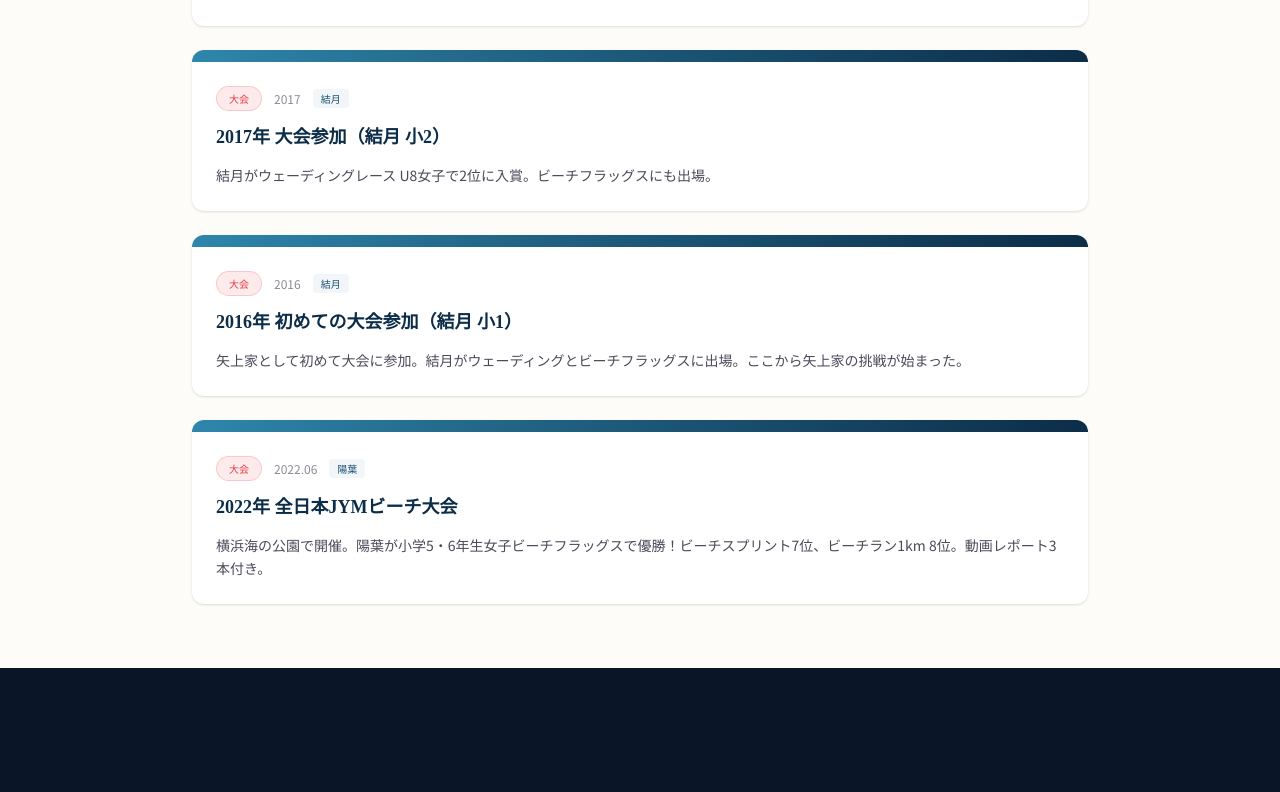
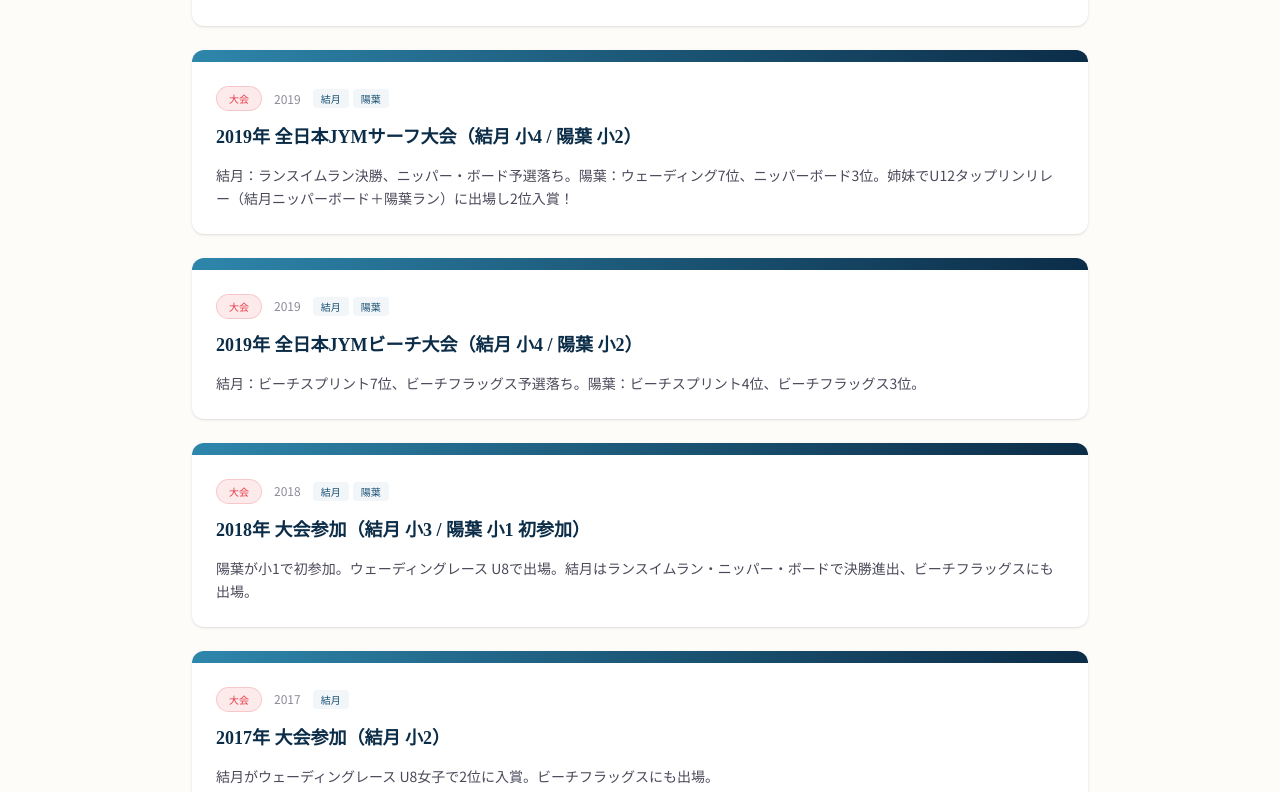
Before and after one commit to nagomi2014/yagami-family, a Next.js app: page /activity in a window 1280 px wide. Shown: the part 1168-1960 px from the top of the page. Built offline with nearby package versions, Linux system fonts and the light colour scheme.

Commit message:
2018-2019年の大会記録を追加（陽葉初参加・タップリンリレー2位）

```diff
--- a/src/app/about/page.tsx
+++ b/src/app/about/page.tsx
@@ -45,6 +45,8 @@ const athletes = [
 const timeline = [
   { year: "2016", title: "矢上家、初めての大会", desc: "結月が小学1年生で初めて大会に参加。ウェーディングとビーチフラッグスに出場。矢上家のライフセービングへの挑戦が始まった年。" },
   { year: "2017", title: "結月、初の入賞", desc: "結月（小2）がウェーディングレース U8女子で2位に入賞。ビーチフラッグスにも出場。" },
+  { year: "2018", title: "陽葉、初参加", desc: "陽葉（小1）が初めて大会に参加。ウェーディングレースに出場。結月（小3）はランスイムラン・ニッパー・ボードで決勝進出。" },
+  { year: "2019", title: "姉妹でタップリンリレー2位", desc: "サーフ大会で結月（小4）と陽葉（小2）がU12タップリンリレーに出場し2位。陽葉はニッパーボード3位、ビーチフラッグス3位と頭角を現す。" },
   { year: "2022", title: "陽葉も全日本デビュー・ビーチフラッグス優勝", desc: "陽葉が小学5年生で全日本JYMプール大会に初出場。ビーチ大会では陽葉がニッパー3位、真吾もマスターズに参戦。結月はサーフ決勝19位。" },
   { year: "2023", title: "2年連続出場・成長の手応え", desc: "陽葉が障害物スイム50mで36.57秒（前年比-2.94秒）と大幅にタイムを更新。チューブトウ100mも1:31.24と着実に成長。" },
   { year: "2024", title: "姉妹でU15フル参戦", desc: "結月がU15カテゴリでプール大会に初参戦。陽葉と共に障害物スイム・マネキンキャリー・マネキントウの全種目にエントリー。賢尚もビーチフラッグス優勝。" },
--- a/src/app/activity/page.tsx
+++ b/src/app/activity/page.tsx
@@ -52,6 +52,30 @@ const posts: Post[] = [
     excerpt:
       "陽葉が小学5年生で全日本大会に初出場。障害物スイム50mで39.51秒（12位）。藤崎笑佳と共に館山SLSCチームでリレーにも出場。",
     members: ["陽葉"],
+  },
+  {
+    slug: "jym-surf-2019",
+    date: "2019",
+    title: "2019年 全日本JYMサーフ大会（結月 小4 / 陽葉 小2）",
+    category: "大会",
+    excerpt: "結月：ランスイムラン決勝、ニッパー・ボード予選落ち。陽葉：ウェーディング7位、ニッパーボード3位。姉妹でU12タップリンリレー（結月ニッパーボード＋陽葉ラン）に出場し2位入賞！",
+    members: ["結月", "陽葉"],
+  },
+  {
+    slug: "jym-beach-2019",
+    date: "2019",
+    title: "2019年 全日本JYMビーチ大会（結月 小4 / 陽葉 小2）",
+    category: "大会",
+    excerpt: "結月：ビーチスプリント7位、ビーチフラッグス予選落ち。陽葉：ビーチスプリント4位、ビーチフラッグス3位。",
+    members: ["結月", "陽葉"],
+  },
+  {
+    slug: "jym-2018",
+    date: "2018",
+    title: "2018年 大会参加（結月 小3 / 陽葉 小1 初参加）",
+    category: "大会",
+    excerpt: "陽葉が小1で初参加。ウェーディングレース U8で出場。結月はランスイムラン・ニッパー・ボードで決勝進出、ビーチフラッグスにも出場。",
+    members: ["結月", "陽葉"],
   },
   {
     slug: "jym-2017",
```
